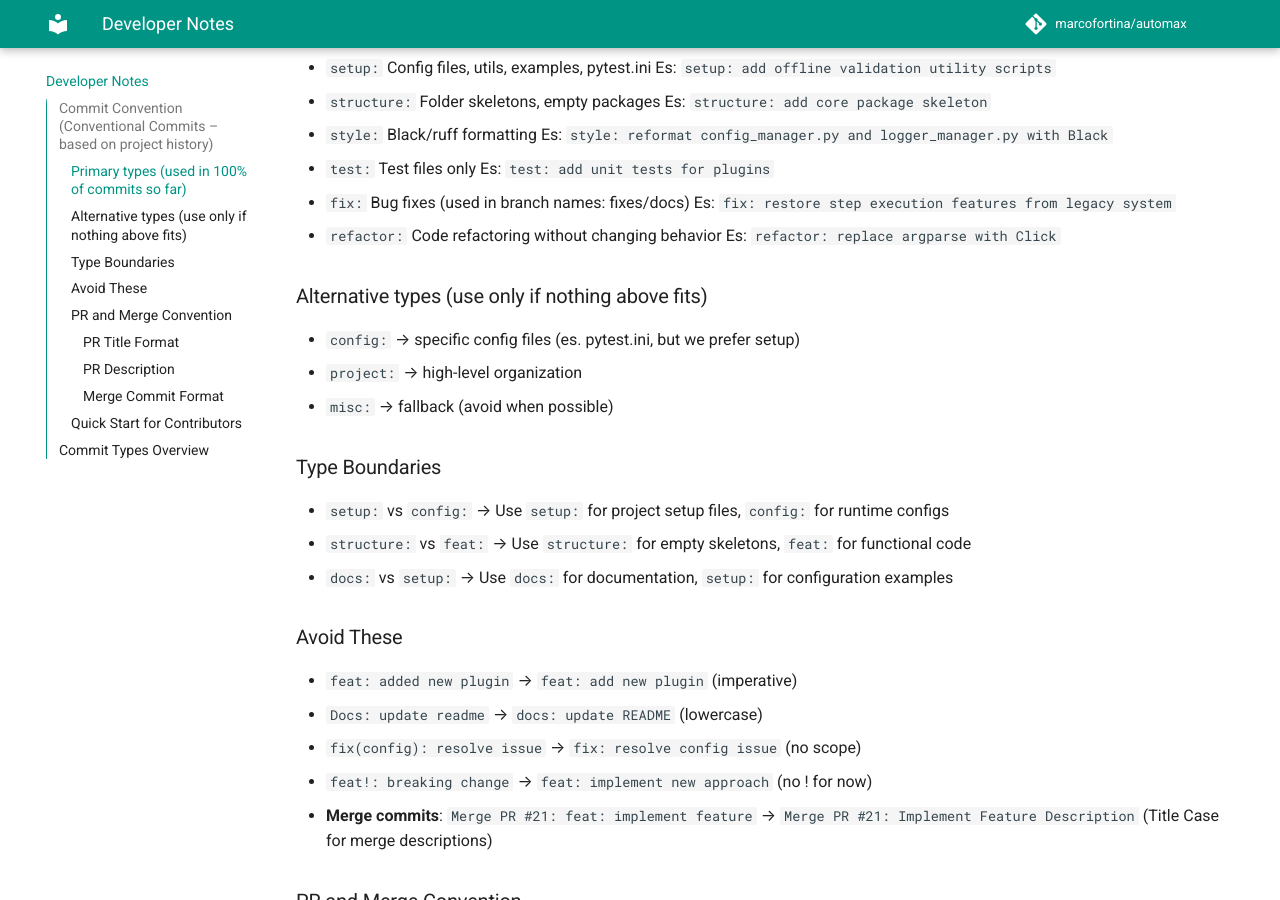
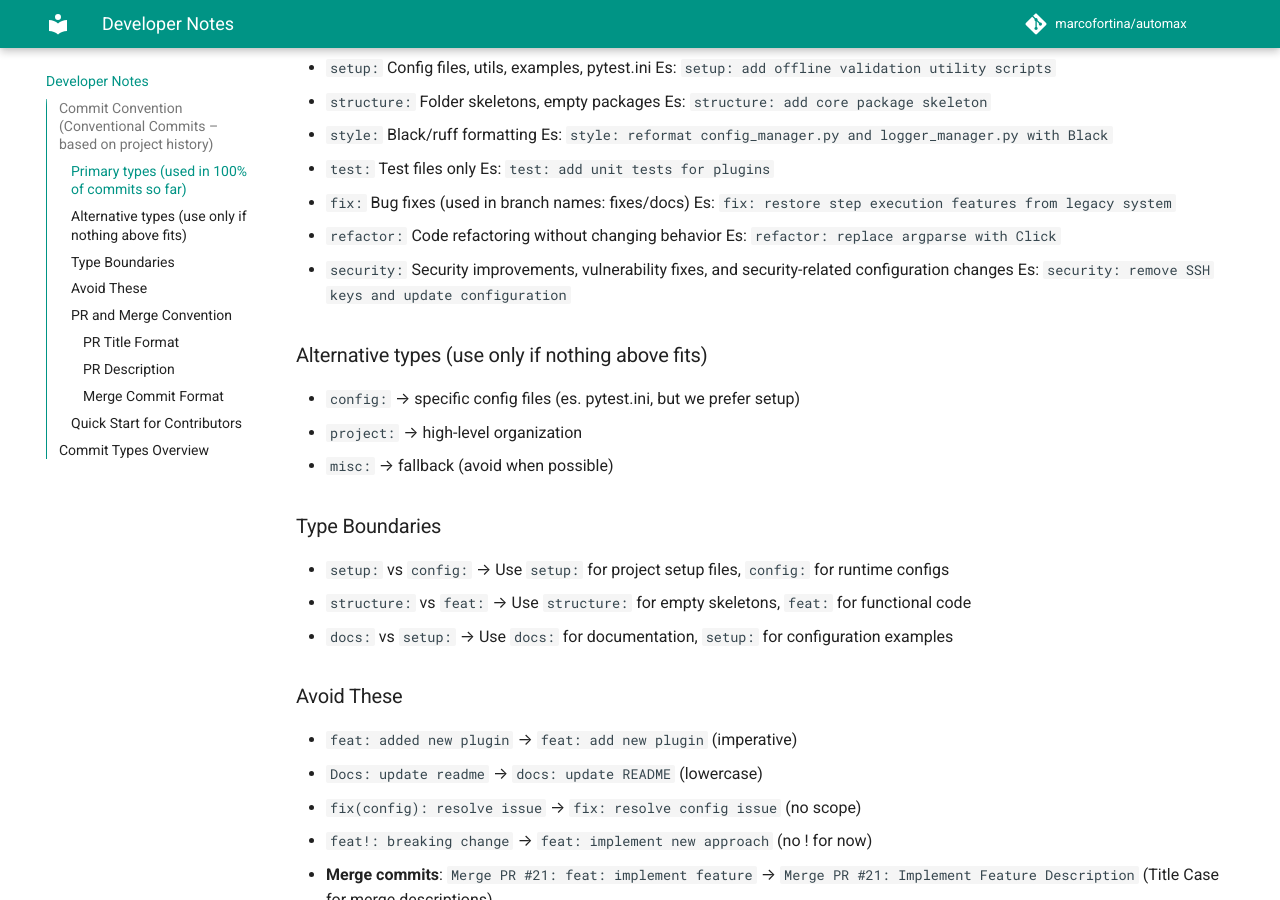
Before and after one commit to marcofortina/automax, an MkDocs documentation site: the page built from docs/DEVELOPER-NOTES.md, in a window 1280 px wide and 900 px high, scrolled down 527 px. Built offline with MkDocs 1.6.1 and Material for MkDocs 9.7.7, drawn with Linux system fonts in a browser that asks for light colours; comment, search, counter and statistics services are not loaded; some of the changed text lies outside the part shown.

Commit message:
docs: add security as official commit type in documentation

```diff
--- a/docs/DEVELOPER-NOTES.md
+++ b/docs/DEVELOPER-NOTES.md
@@ -27,6 +27,8 @@ We use **lowercase** types + imperative mood. No scope unless needed `(core)`, n
   Es: `fix: restore step execution features from legacy system`
 - `refactor:` Code refactoring without changing behavior
   Es: `refactor: replace argparse with Click`
+- `security:` Security improvements, vulnerability fixes, and security-related configuration changes
+  Es: `security: remove SSH keys and update configuration`
 
 ### Alternative types (use only if nothing above fits)
 - `config:` → specific config files (es. pytest.ini, but we prefer setup)
@@ -88,5 +90,6 @@ and advanced output transformations. All tests passing, backward compatibility m
 | `build`    | Packaging                         | `build: add setup.py` |
 | `setup`    | Config files & utils              | `setup: add validation scripts` |
 | `test`     | Test files                        | `test: add plugin tests` |
+| `security` | Security improvements             | `security: remove SSH keys` |
 
 Keep it clean, keep it fast! 🚀
```
Also changed, not shown: docs/CONTRIBUTING.md (+1 -0 lines), .github/pull_request_template.md.
